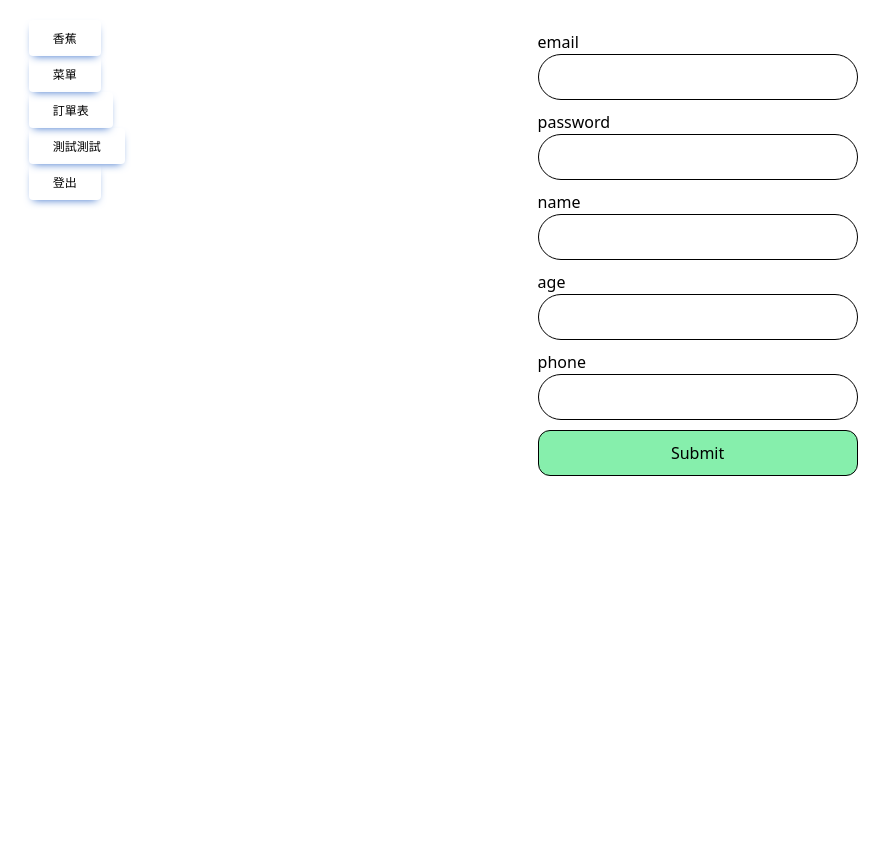
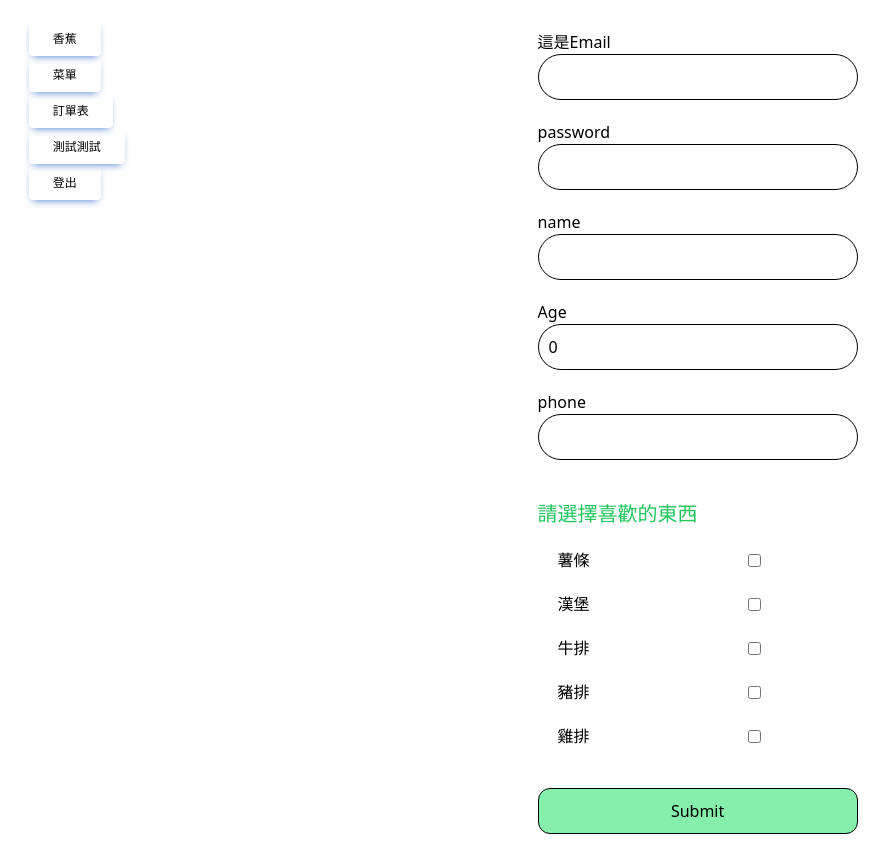
Before and after one commit to Supermarpig/BanDon, a React (Vite) app: page /test/FormZod2 in a window 1280 px wide. Shown: the whole page, without its empty margins (0-894 px from the left). Before the commit the page ends 800 px from the top, so only its background shows below. Built offline with nearby package versions, Linux system fonts and the light colour scheme.

Commit message:
feat:zod定義表單

```diff
--- /dev/null
+++ b/src/components/InputForm/index.tsx
@@ -0,0 +1,39 @@
+import React from "react";
+
+interface InputFormProps {
+    label: string;
+    name: string;
+    type?: string;
+    value?: string;
+    register: any;
+    errors: any;
+    defaultValue?: string;
+}
+
+const InputForm: React.FC<InputFormProps> = ({ label, name, type, value, register, errors, defaultValue }) => {
+    return (
+        <>
+            <div className={`mb-5 ${type === 'checkbox' ? 'flex item-center' : ''}`}>
+                {/* <label htmlFor={name} className="form-label inline-flex w-48"> */}
+                <label htmlFor={name} className={`form-label inline-flex w-48 ${errors[name] && "text-red-500"}`}>
+                    {label}
+                </label>
+                <input
+                    {...register(name, { required: false })}
+                    type={type}
+                    value={value}
+                    defaultValue={defaultValue}
+                    className="my-auto"
+                />
+            </div>
+            {type !== 'checkbox' && errors[name]?.message && (
+                <span className="text-red-500">{`${errors[name]?.message}`}</span>
+            )}
+
+
+        </>
+
+    );
+};
+
+export default InputForm;
--- a/src/pages/form.tsx
+++ b/src/pages/form.tsx
@@ -1,6 +1,7 @@
 //表單 react-hook-form  測試
 
-import { useForm, useWatch } from 'react-hook-form'
+import { useForm, useWatch, Controller } from 'react-hook-form'
+import { useState, useEffect } from 'react'
 
 
 export default function page() {
@@ -10,9 +11,30 @@ export default function page() {
         handleSubmit,
         control,
         formState: { errors },
+        watch
     } = useForm({
         mode: "onTouched",
     });//每當變更資料後就能立即判斷是否符合條件
+
+
+    // 監聽表單中 hasCreditCard 的值，並解構出來使用
+    const [paymentMethod] = watch(['paymentMethod']);
+
+    // 處理有效年份 及日期
+    const [currentYear, setCurrentYear] = useState(new Date().getFullYear());
+    const [years, setYears] = useState<number[]>([]);
+    useEffect(() => {
+        //從今年往後25年的選項
+        const generateYearOptions = () => {
+            const yearOptions = [];
+            for (let i = 0; i <= 25; i++) {
+                yearOptions.push(currentYear + i);
+            }
+            setYears(yearOptions);
+        };
+
+        generateYearOptions();
+    }, [currentYear]);
 
     const onSubmit = (data: any) => {
         //可以寫postAPI 的東西
@@ -20,7 +42,8 @@ export default function page() {
     }
 
     const watchForm = useWatch({ control });
-    console.log(watchForm);
+    // console.log(watchForm);
+
     return (
         <>
             <h1 className="text-3xl mb-5">react-hook-form 測試</h1>
@@ -132,7 +155,76 @@ export default function page() {
                     </div>
                     {errors.like && <div className="text-red-500">* 請至少填入一項</div>}
                 </div>
-                <button type="submit" className="btn btn-primary border-black border border-solid rounded-3xl px-5">送出表單</button>
+                <div>
+                    <label>
+                        付款方式：
+                        <select {...register('paymentMethod')} className='border border-black border-solid'>
+                            <option value="cashOnDelivery">貨到付款</option>
+                            <option value="creditCard">信用卡</option>
+                        </select>
+                    </label>
+                    {paymentMethod === 'creditCard' &&
+                        <div className='flex item-center justify-start flex-wrap mt-5 '>
+                            <div className='flex flex-col mr-5'>
+                                <label htmlFor="creditCard">信用卡卡號</label>
+                                <input type="text"
+                                    id="cardNumber"
+                                    {...register("creditCard", { required: true })}
+                                    className='w-full'
+                                />
+                            </div>
+                            <div className='flex flex-col'>
+                                <label htmlFor="safeNumber">安全碼</label>
+                                <input type="text"
+                                    id="safeNumber"
+                                    {...register("safeNumber", { required: true })}
+                                    className='w-full'
+                                />
+                            </div>
+                            <div className='flex flex-col'>
+                                <label htmlFor="cardDate">有效期限</label>
+                                <div className='flex'>
+                                    <Controller
+                                        name="cardDateYear"
+                                        control={control}
+                                        rules={{ required: true }}
+                                        render={({ field }) => (
+                                            <select
+                                                {...field}
+                                            >
+                                                <option value="0">--</option>
+                                                {years.map((year) => (
+                                                    <option key={year} value={year}>
+                                                        {year}
+                                                    </option>
+                                                ))}
+                                            </select>
+                                        )}
+                                    />
+                                    <Controller
+                                        name="cardDateMonth"
+                                        control={control}
+                                        rules={{ required: true }}
+                                        render={({ field }) => (
+                                            <select {...field}>
+                                                <option value="0">--</option>
+                                                {Array.from({ length: 12 }, (_, index) => (
+                                                    <option key={index + 1} value={index + 1}>
+                                                        {index + 1}
+                                                    </option>
+                                                ))}
+                                            </select>
+                                        )}
+                                    />
+
+                                </div>
+                            </div>
+                        </div>
+                    }
+                    {paymentMethod === 'cashOnDelivery' && <div>貨到付款支付細節……</div>}
+                </div>
+
+                <button type="submit" className="btn btn-primary border-black border border-solid rounded-3xl px-5 mt-2.5">送出表單</button>
             </form>
 
         </>
--- a/src/pages/formZod.tsx
+++ b/src/pages/formZod.tsx
@@ -37,7 +37,7 @@ export default function RhfFormWithZod() {
         >
             <h1 className="text-3xl mb-5">react-hook-form & Zod測試</h1>
             <div className="mb-5">
-                <label htmlFor="username" className="form-label inline-flex w-48">Email</label>
+                <label htmlFor="email" className="form-label inline-flex w-48">Email</label>
                 <input
                     {...register("email", { required: true })}
                     name="email"
--- a/src/pages/formZod2.tsx
+++ b/src/pages/formZod2.tsx
@@ -1,6 +1,8 @@
 import { useForm } from "react-hook-form";
 import { zodResolver } from "@hookform/resolvers/zod";
 import * as z from "zod";
+import { useState, useEffect } from 'react'
+import InputForm from '@components/InputForm'
 
 /**
 * 複雜一點點的情境
@@ -20,6 +22,33 @@ const registerRequestSchema = z.object({
     name: z.string().min(2, { message: "中文最少一個字，英文最少兩個字。" }).max(30, { message: "最多30個字" }),
     age: z.number().int({ message: "請輸入整數" }).positive({ message: "請輸入>0的數字" }).lt(100, { message: "請輸入小於100的數字" }).optional(),
     phone: z.string().regex(/^09[0-9]{8}$/, { message: "請輸入正確號碼" }).optional(),
+    like: z.array(z.string()).superRefine((val, ctx) => {
+        if (val.length > 3) {
+            ctx.addIssue({
+                code: z.ZodIssueCode.too_big,
+                maximum: 3,
+                type: "array",
+                inclusive: true,
+                message: "請不超過 3 項  😡😡😡",
+            });
+        }
+
+        if (val.length !== new Set(val).size) {
+            ctx.addIssue({
+                code: z.ZodIssueCode.custom,
+                message: `不允許重複選項`,
+            });
+        }
+        if (val.length === 0) {
+            ctx.addIssue({
+                code: z.ZodIssueCode.too_big,
+                maximum: 3,
+                type: "array",
+                inclusive: true,
+                message: "請至少選擇1 項  😡",
+            });
+        }
+    }),
 });
 
 /**
@@ -31,6 +60,7 @@ const LoginForm = () => {
     const {
         register,
         handleSubmit,
+        watch,
         formState: { errors },
     } = useForm<RegisterRequest>({
         resolver: zodResolver(registerRequestSchema),
@@ -42,33 +72,119 @@ const LoginForm = () => {
             method: "POST",
             body: JSON.stringify(registerData)
         });
-
+        alert('提交表單囉')
         console.log("trigger login action with:", registerData)
     };
 
 
-    // console.log(errors, "-------------------------------錯誤訊息")
+
+    // 處理有效年份 及日期
+    const [currentYear, setCurrentYear] = useState(new Date().getFullYear());
+    const [years, setYears] = useState<number[]>([]);
+    useEffect(() => {
+        //從今年往後25年的選項
+        const generateYearOptions = () => {
+            const yearOptions = [];
+            for (let i = 0; i <= 25; i++) {
+                yearOptions.push(currentYear + i);
+            }
+            setYears(yearOptions);
+        };
+
+        generateYearOptions();
+    }, [currentYear]);
 
     return (
         <form onSubmit={handleSubmit(submit)} className="flex flex-col max-w-xs w-full ">
-            <p>email</p>
-            <input {...register('email')} />
-            {errors.email?.message && <p className="text-red-500">* {errors.email?.message}</p>}
-            <p>password</p>
-            <input type="password" {...register('password')} />
-            {errors.password?.message && <p className="text-red-500">* {errors.password?.message}</p>}
-            <p>name</p>
-            <input {...register('name')} />
-            {errors.name?.message && <p className="text-red-500">* {errors.name?.message}</p>}
-            <p>age</p>
-            <input type="number" max={100} {...register('age', { valueAsNumber: true,  required: false })} />
-            {errors.age?.message && <p className="text-red-500">* {errors.age?.message}</p>}
-            <p>phone</p>
-            <input {...register('phone')} />
-            {errors.phone?.message && <p className="text-red-500">* {errors.phone?.message}</p>}
+            <InputForm
+                label="這是Email"
+                name="email"
+                type="email"
+                register={register}
+                errors={errors}
+            />
+
+            <InputForm
+                label="password"
+                name="password"
+                type="password"
+                register={register}
+                errors={errors}
+            />
+
+            <InputForm
+                label="name"
+                name="name"
+                register={register}
+                errors={errors}
+            />
+            {/* 如果要修改register 內新增東西需要寫入一個function 如下↓ */}
+            <InputForm
+                label="Age"
+                name="age"
+                type="number"
+                defaultValue="0"
+                register={(name: any, options: any) => register(name, { ...options, valueAsNumber: true })}
+                errors={errors}
+            />
+            <InputForm
+                label="phone"
+                name="phone"
+                register={register}
+                errors={errors}
+            />
+
+            <span className="text-green-500 text-xl mt-5 rounded-3xl w-fit">請選擇喜歡的東西</span>
+            <div className="p-5">
+                <InputForm
+                    label="薯條"
+                    name="like"
+                    type="checkbox"
+                    value="薯條"
+                    register={register}
+                    errors={errors}
+                />
+
+                <InputForm
+                    label="漢堡"
+                    name="like"
+                    type="checkbox"
+                    value="漢堡"
+                    register={register}
+                    errors={errors}
+                />
+
+                <InputForm
+                    label="牛排"
+                    name="like"
+                    type="checkbox"
+                    value="牛排"
+                    register={register}
+                    errors={errors}
+                />
+                <InputForm
+                    label="豬排"
+                    name="like"
+                    type="checkbox"
+                    value="豬排"
+                    register={register}
+                    errors={errors}
+                />
+                <InputForm
+                    label="雞排"
+                    name="like"
+                    type="checkbox"
+                    value="雞排"
+                    register={register}
+                    errors={errors}
+                />
+                {errors.like?.message && <span className="text-red-500">{`${errors.like?.message}`}</span>}
+            </div>
+
+
+
 
             <input type="submit" className="rounded-xl  bg-green-300 " />
-
 
 
 
```
